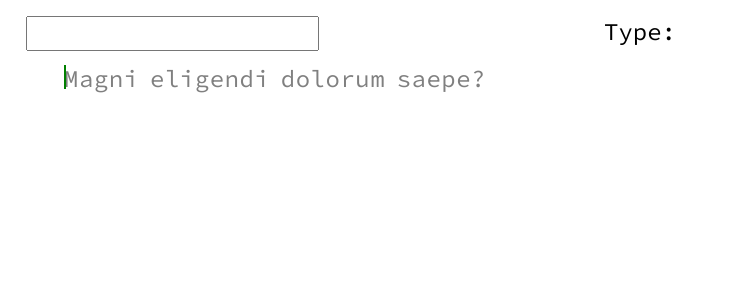
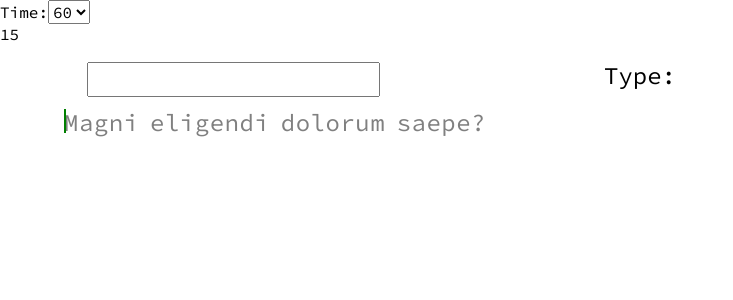
Before and after one commit to DaniPhilo/codetyping, a React (Create React App) app: page / in a window 1280 px wide. Shown: the top 300 px of the page, without its empty margins (0-733 px from the left). Built offline with nearby package versions, Linux system fonts and the light colour scheme.

Commit message:
Create Counter comp and Options comp
OptionsBox changes timer value and gets passed to Counter through Main

```diff
--- a/public/index.html
+++ b/public/index.html
@@ -2,12 +2,9 @@
 <html lang="en">
   <head>
     <meta charset="utf-8" />
-    <link rel="icon" href="%PUBLIC_URL%/favicon.ico" />
     <meta name="viewport" content="width=device-width, initial-scale=1" />
     <meta name="theme-color" content="#000000" />
-    <meta
-      name="description"
-      content="Web site created using create-react-app"
+    <meta name="description" content="Web site created using create-react-app"
     />
 
     <!-- Google Fonts -->
@@ -15,20 +12,9 @@
     <link rel="preconnect" href="https://fonts.gstatic.com" crossorigin>
     <link href="https://fonts.googleapis.com/css2?family=Source+Code+Pro&display=swap" rel="stylesheet">
 
-    <title>React App</title>
+    <title>CodeTyping</title>
   </head>
   <body>
-    <noscript>You need to enable JavaScript to run this app.</noscript>
     <div id="root"></div>
-    <!--
-      This HTML file is a template.
-      If you open it directly in the browser, you will see an empty page.
-
-      You can add webfonts, meta tags, or analytics to this file.
-      The build step will place the bundled scripts into the <body> tag.
-
-      To begin the development, run `npm start` or `yarn start`.
-      To create a production bundle, use `npm run build` or `yarn build`.
-    -->
   </body>
 </html>
--- a/src/assets/styles/TypeBox.css
+++ b/src/assets/styles/TypeBox.css
@@ -1,4 +1,5 @@
 .typebox-section {
+    position: relative;
     display: flex;
     flex-direction: column;
     justify-content: center;
@@ -12,7 +13,6 @@
 
 .text-container {
     position: relative;
-
     display: flex;
     flex-wrap: wrap;
     gap: 0.75rem;
--- /dev/null
+++ b/src/components/Counter.js
@@ -0,0 +1,13 @@
+import React from 'react';
+import '../assets/styles/Counter.css';
+
+export default function Counter({ countDown, setCountDown }) {
+
+
+    return (
+        <div>
+            <div className='counter'>{countDown}</div>
+        </div>
+
+    )
+}
--- a/src/components/Main.js
+++ b/src/components/Main.js
@@ -1,6 +1,8 @@
 import React, { useState } from 'react';
 import '../assets/styles/Main.css';
 
+import OptionsBox from './OptionsBox';
+import Counter from './Counter';
 import TypeBox from './TypeBox';
 
 const Texts = require('../services/db/texts.json');
@@ -9,6 +11,7 @@ export default function Main() {
 
   const defaultText = Texts[0].text;
   const [text, setText] = useState(defaultText);
+  const [countDown, setCountDown] = useState(15);
   const [isGameOver, setIsGameOver] = useState(false);
   const [userResults, setUserResults] = useState([]);
 
@@ -16,6 +19,8 @@ export default function Main() {
 
   return (
     <main>
+      <OptionsBox countDown={countDown} setCountDown={setCountDown} />
+      <Counter countDown={countDown} setCountDown={setCountDown} />
       <TypeBox text={text} isGameOver={isGameOver} setIsGameOver={setIsGameOver} setUserResults={setUserResults} />
     </main>
   )
--- /dev/null
+++ b/src/components/OptionsBox.js
@@ -0,0 +1,22 @@
+import React, {useState} from 'react';
+import '../assets/styles/OptionsBox.css';
+
+export default function OptionsBox({countDown, setCountDown}) {
+
+    const handleChange = (event) => {
+        setCountDown(event.target.value);
+    }
+
+
+    return (
+        <div className='options-box'>
+            <label htmlFor="select-countdown">Time:</label>
+            <select id="select-countdown" defaultValue={60} onChange={handleChange}>
+                <option value="15">15</option>
+                <option value="30">30</option>
+                <option value="45">45</option>
+                <option value="60">60</option>
+            </select>
+        </div>
+    )
+}
```
Also changed, not shown: src/assets/styles/Counter.css (added), src/assets/styles/OptionsBox.css (added).
